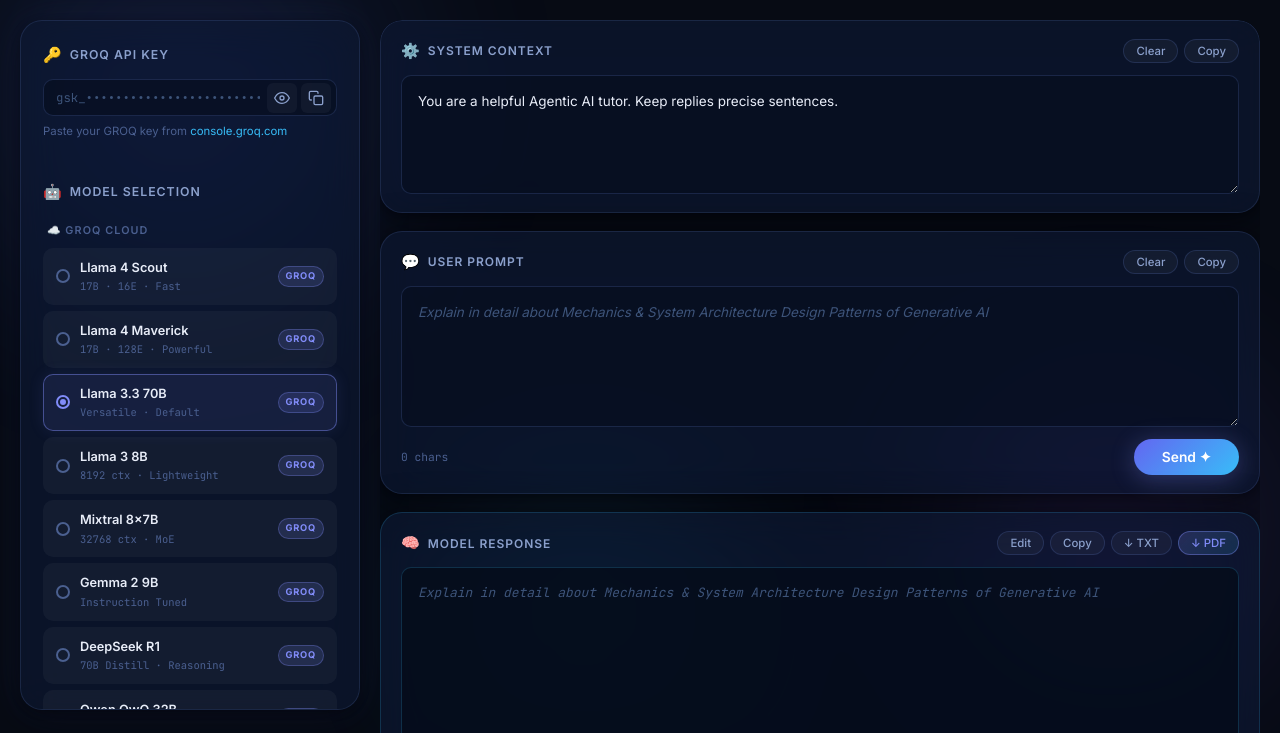
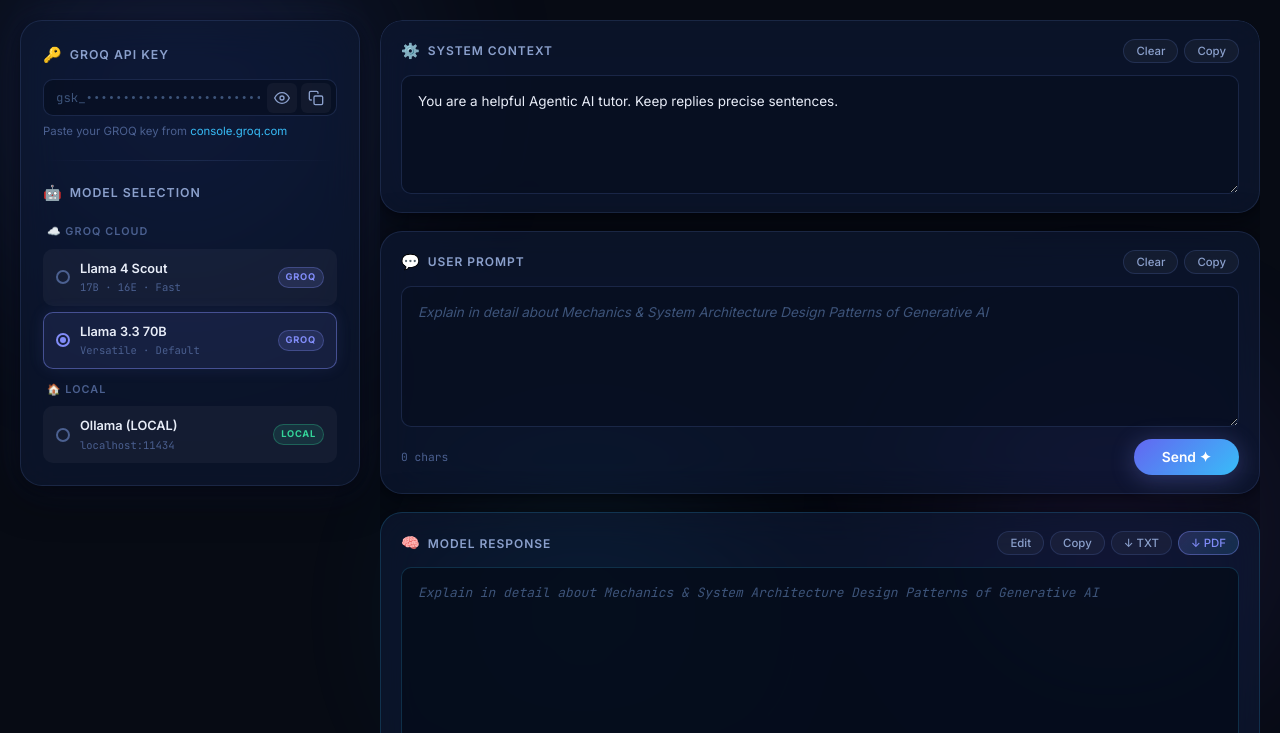
Before and after one commit to hkkoona2511/tutoragent, a website: page index.html in a window 1280 px wide. Shown: the part 67-800 px from the top of the page. Drawn offline with nearby package versions, Linux system fonts and the light colour scheme.

Commit message:
Remove decommissioned GROQ models: Llama 4 Maverick, Llama 3 8B, Mixtral 8x7B, Gemma 2 9B, DeepSeek R1, Qwen QwQ 32B

```diff
--- a/app.js
+++ b/app.js
@@ -55,13 +55,7 @@
 /* ── GROQ Models map (value → display name) ──────────────── */
 const MODEL_LABELS = {
   'meta-llama/llama-4-scout-17b-16e-instruct':    'Llama 4 Scout · GROQ',
-  'meta-llama/llama-4-maverick-17b-128e-instruct':'Llama 4 Maverick · GROQ',
   'llama-3.3-70b-versatile':                       'Llama 3.3 70B · GROQ',
-  'llama3-8b-8192':                                'Llama 3 8B · GROQ',
-  'mixtral-8x7b-32768':                            'Mixtral 8×7B · GROQ',
-  'gemma2-9b-it':                                  'Gemma 2 9B · GROQ',
-  'deepseek-r1-distill-llama-70b':                 'DeepSeek R1 70B · GROQ',
-  'qwen-qwq-32b':                                  'Qwen QwQ 32B · GROQ',
   'ollama':                                        'Ollama (LOCAL)',
 };
 
--- a/index.html
+++ b/index.html
@@ -143,17 +143,6 @@
                 </div>
               </label>
 
-              <label class="model-radio-card" for="modelLlama4Maverick">
-                <input type="radio" id="modelLlama4Maverick" name="model" value="meta-llama/llama-4-maverick-17b-128e-instruct" />
-                <div class="radio-card-body">
-                  <div class="radio-indicator"></div>
-                  <div class="model-info">
-                    <span class="model-name">Llama 4 Maverick</span>
-                    <span class="model-tag">17B · 128E · Powerful</span>
-                  </div>
-                  <span class="model-badge badge-groq">GROQ</span>
-                </div>
-              </label>
 
               <label class="model-radio-card" for="modelLlama370b">
                 <input type="radio" id="modelLlama370b" name="model" value="llama-3.3-70b-versatile" checked />
@@ -167,65 +156,6 @@
                 </div>
               </label>
 
-              <label class="model-radio-card" for="modelLlama38b">
-                <input type="radio" id="modelLlama38b" name="model" value="llama3-8b-8192" />
-                <div class="radio-card-body">
-                  <div class="radio-indicator"></div>
-                  <div class="model-info">
-                    <span class="model-name">Llama 3 8B</span>
-                    <span class="model-tag">8192 ctx · Lightweight</span>
-                  </div>
-                  <span class="model-badge badge-groq">GROQ</span>
-                </div>
-              </label>
-
-              <label class="model-radio-card" for="modelMixtral">
-                <input type="radio" id="modelMixtral" name="model" value="mixtral-8x7b-32768" />
-                <div class="radio-card-body">
-                  <div class="radio-indicator"></div>
-                  <div class="model-info">
-                    <span class="model-name">Mixtral 8×7B</span>
-                    <span class="model-tag">32768 ctx · MoE</span>
-                  </div>
-                  <span class="model-badge badge-groq">GROQ</span>
-                </div>
-              </label>
-
-              <label class="model-radio-card" for="modelGemma2">
-                <input type="radio" id="modelGemma2" name="model" value="gemma2-9b-it" />
-                <div class="radio-card-body">
-                  <div class="radio-indicator"></div>
-                  <div class="model-info">
-                    <span class="model-name">Gemma 2 9B</span>
-                    <span class="model-tag">Instruction Tuned</span>
-                  </div>
-                  <span class="model-badge badge-groq">GROQ</span>
-                </div>
-              </label>
-
-              <label class="model-radio-card" for="modelDeepSeek">
-                <input type="radio" id="modelDeepSeek" name="model" value="deepseek-r1-distill-llama-70b" />
-                <div class="radio-card-body">
-                  <div class="radio-indicator"></div>
-                  <div class="model-info">
-                    <span class="model-name">DeepSeek R1</span>
-                    <span class="model-tag">70B Distill · Reasoning</span>
-                  </div>
-                  <span class="model-badge badge-groq">GROQ</span>
-                </div>
-              </label>
-
-              <label class="model-radio-card" for="modelQwen">
-                <input type="radio" id="modelQwen" name="model" value="qwen-qwq-32b" />
-                <div class="radio-card-body">
-                  <div class="radio-indicator"></div>
-                  <div class="model-info">
-                    <span class="model-name">Qwen QwQ 32B</span>
-                    <span class="model-tag">Reasoning · Chain-of-Thought</span>
-                  </div>
-                  <span class="model-badge badge-groq">GROQ</span>
-                </div>
-              </label>
 
               <!-- Local Ollama -->
               <div class="model-category-label">🏠 Local</div>
```
Also changed, not shown: Readme.md.
